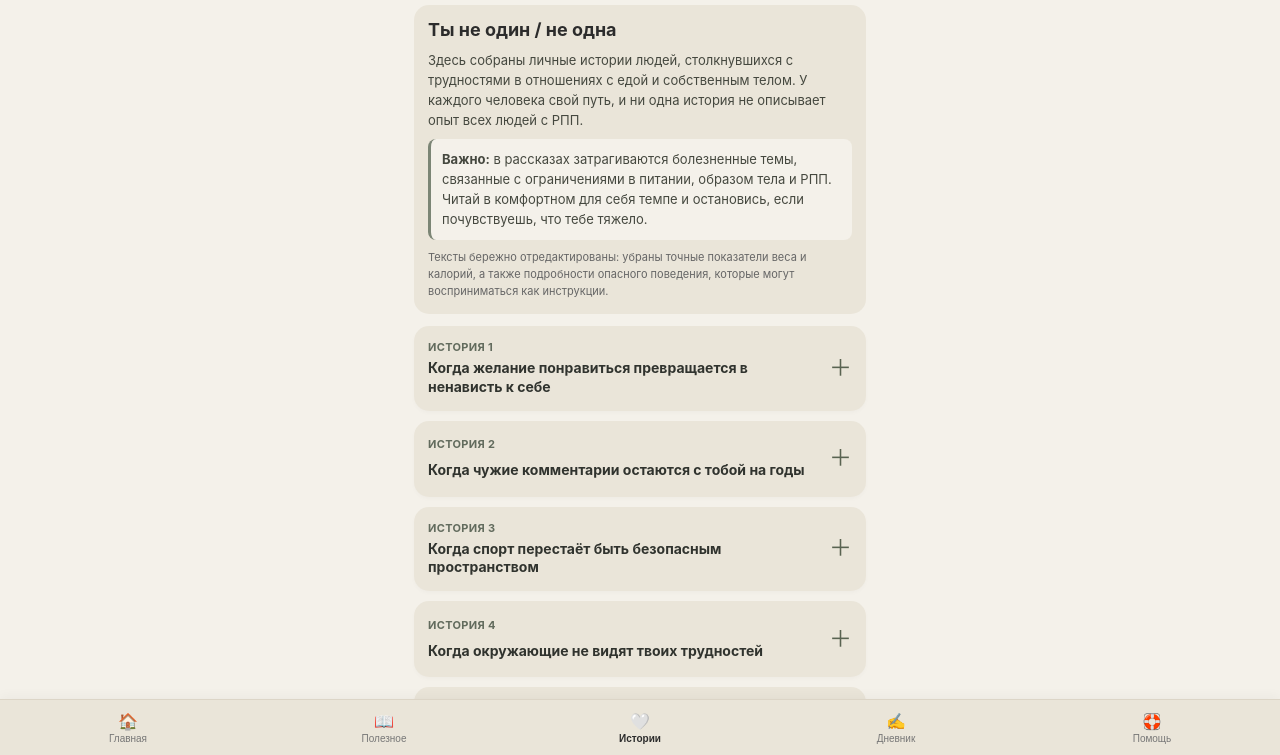
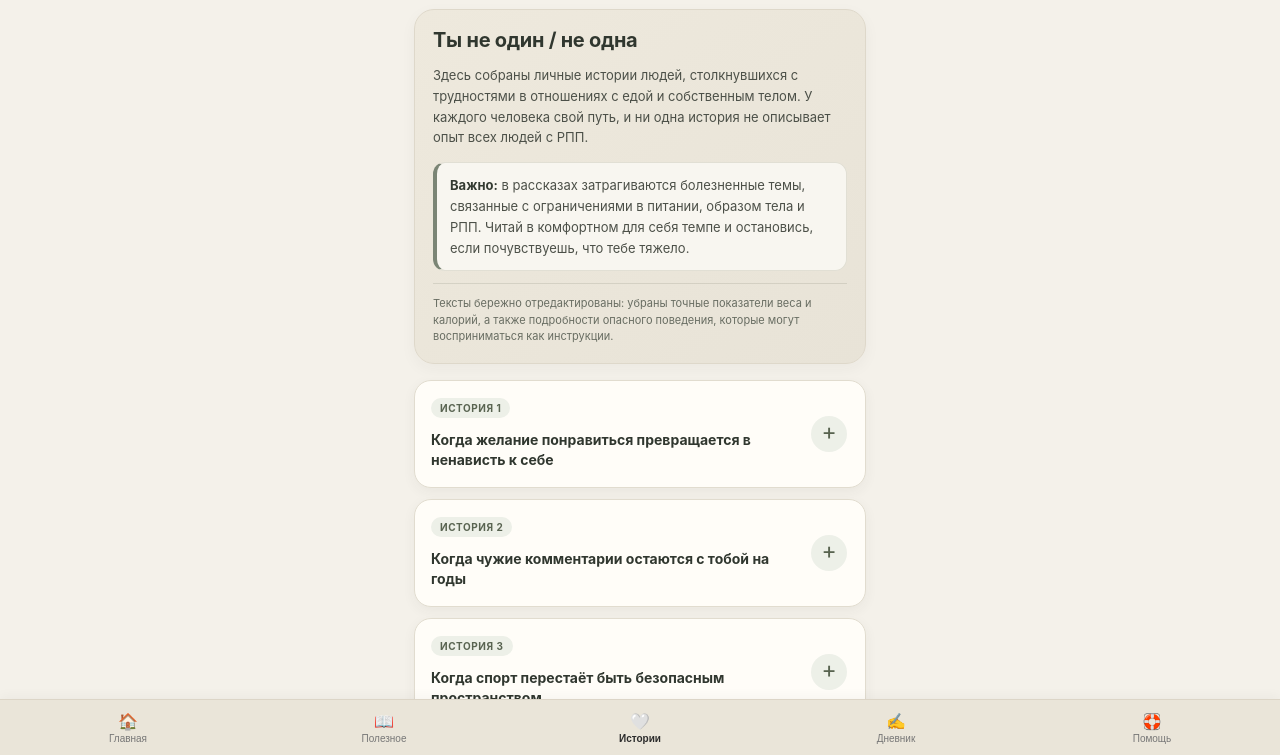
Before and after one commit to milenacom/-, a plain HTML site: page index.html in a window 1280 px wide. Both pictures are taken after a click on the button "Читать истории →". Shown: the part 45-800 px from the top of the page. Drawn offline with Linux system fonts and the light colour scheme.

Commit message:
подправил раздел истории

```diff
--- a/index.html
+++ b/index.html
@@ -5,7 +5,7 @@
   <meta name="viewport" content="width=device-width, initial-scale=1.0">
   <title>ТЕЛО — РПП среди молодёжи</title>
   <link rel="manifest" href="manifest.json">
-  <link rel="stylesheet" href="style.css">
+  <link rel="stylesheet" href="style.css?v=stories-design-2">
   <meta name="theme-color" content="#f4f1ea">
 </head>
 <body>
@@ -167,7 +167,7 @@
           <summary>
             <span class="story-number">История 1</span>
             <span class="story-title">Когда желание понравиться превращается в ненависть к себе</span>
-            <span class="story-toggle" aria-hidden="true">＋</span>
+            <span class="story-toggle" aria-hidden="true"></span>
           </summary>
           <div class="story-content">
             <p>Я была жизнерадостным и активным ребёнком. Каждое лето в деревне ела бабушкины жареные пирожки с вишней и вареники. Я долго пыталась понять, когда всё пошло не так. Мне никто не говорил, что я толстая, и мне повезло со школой и окружением. Но мне казалось, что я не нравлюсь мальчикам из-за своей внешности, а значит, если я изменюсь, всё станет по-другому.</p>
@@ -181,7 +181,7 @@
           <summary>
             <span class="story-number">История 2</span>
             <span class="story-title">Когда чужие комментарии остаются с тобой на годы</span>
-            <span class="story-toggle" aria-hidden="true">＋</span>
+            <span class="story-toggle" aria-hidden="true"></span>
           </summary>
           <div class="story-content">
             <p>С детства моё телосложение окружающие воспринимали как что-то нездоровое. Я помню, как взрослые обсуждали мою внешность прямо при мне, будто я не слышу их слов. В школе мой вес однажды публично назвали на весь коридор. Тогда я впервые начала воспринимать своё тело как проблему.</p>
@@ -196,7 +196,7 @@
           <summary>
             <span class="story-number">История 3</span>
             <span class="story-title">Когда спорт перестаёт быть безопасным пространством</span>
-            <span class="story-toggle" aria-hidden="true">＋</span>
+            <span class="story-toggle" aria-hidden="true"></span>
           </summary>
           <div class="story-content">
             <p>Родители отдали меня на художественную гимнастику в шесть лет. Уже в детстве тренеры комментировали моё тело, хотя я росла и развивалась. Тренировки занимали большую часть жизни, а замечания о внешности постепенно стали казаться чем-то привычным.</p>
@@ -211,7 +211,7 @@
           <summary>
             <span class="story-number">История 4</span>
             <span class="story-title">Когда окружающие не видят твоих трудностей</span>
-            <span class="story-toggle" aria-hidden="true">＋</span>
+            <span class="story-toggle" aria-hidden="true"></span>
           </summary>
           <div class="story-content">
             <p>Когда мне было всего несколько месяцев, по медицинским показаниям мне удалили часть кишечника. Врачи сразу предупредили родителей, что с питанием и набором веса могут возникать сложности. Так и получилось.</p>
@@ -225,7 +225,7 @@
           <summary>
             <span class="story-number">История 5</span>
             <span class="story-title">Когда контроль над едой становится способом справиться с тревогой</span>
-            <span class="story-toggle" aria-hidden="true">＋</span>
+            <span class="story-toggle" aria-hidden="true"></span>
           </summary>
           <div class="story-content">
             <p>Мне казалось, что я была полным ребёнком, хотя сейчас, глядя на старые фотографии, я думаю иначе. Я постоянно сравнивала себя со старшей сестрой и мечтала соответствовать образу «идеальной» девушки. Иногда комментарии близких о внешности ранили меня сильнее, чем они могли представить.</p>
--- a/style.css
+++ b/style.css
@@ -485,3 +485,221 @@ body {
     padding-bottom: 76px;
   }
 }
+
+
+/* Обновлённый дизайн раздела «Истории» */
+#tab-stories .stories-intro {
+  background: linear-gradient(145deg, #eee9dd 0%, #e8e3d7 100%);
+  border: 1px solid #ded8ca;
+  border-radius: 20px;
+  padding: 18px;
+  margin: 12px 0 16px;
+  box-shadow: 0 5px 16px rgba(54, 57, 46, 0.045);
+}
+
+#tab-stories .stories-intro h2 {
+  color: #30372f;
+  font-size: 20px;
+  line-height: 1.25;
+  margin: 0 0 12px;
+  letter-spacing: -0.25px;
+}
+
+#tab-stories .stories-intro p {
+  color: #4c5048;
+  font-size: 13px;
+  line-height: 1.6;
+  margin: 0 0 12px;
+}
+
+#tab-stories .stories-warning {
+  background: #f8f6f0;
+  border: 1px solid #e1dfd4;
+  border-left: 4px solid #7b8575;
+  border-radius: 12px;
+  padding: 12px 13px;
+  margin: 14px 0 12px !important;
+}
+
+#tab-stories .stories-warning strong {
+  color: #343b32;
+}
+
+#tab-stories .stories-edit-note {
+  color: #686d62 !important;
+  font-size: 11px !important;
+  line-height: 1.5 !important;
+  border-top: 1px solid rgba(94, 101, 84, 0.16);
+  padding-top: 11px;
+  margin-bottom: 0 !important;
+}
+
+#tab-stories .stories-list {
+  display: grid;
+  gap: 11px;
+  margin: 0 0 14px;
+}
+
+#tab-stories .story-accordion {
+  background: #fffdf8;
+  border: 1px solid #e1dccf;
+  border-radius: 17px;
+  overflow: hidden;
+  box-shadow: 0 4px 13px rgba(54, 57, 46, 0.055);
+  transition: border-color 180ms ease, box-shadow 180ms ease, background 180ms ease;
+}
+
+#tab-stories .story-accordion[open] {
+  background: #fffefa;
+  border-color: #aab39f;
+  box-shadow: 0 6px 18px rgba(54, 57, 46, 0.075);
+}
+
+#tab-stories .story-accordion summary {
+  display: grid;
+  grid-template-columns: minmax(0, 1fr) 38px;
+  grid-template-areas:
+    "number toggle"
+    "title toggle";
+  align-items: center;
+  gap: 7px 12px;
+  min-height: 76px;
+  padding: 15px 16px;
+  cursor: pointer;
+  list-style: none;
+  text-align: left;
+  -webkit-tap-highlight-color: transparent;
+}
+
+#tab-stories .story-accordion summary::-webkit-details-marker {
+  display: none;
+}
+
+#tab-stories .story-accordion summary::marker {
+  content: "";
+}
+
+#tab-stories .story-number {
+  grid-area: number;
+  display: inline-flex;
+  align-items: center;
+  width: fit-content;
+  padding: 4px 9px;
+  border-radius: 999px;
+  background: #edf0e8;
+  color: #596451;
+  font-size: 10px;
+  line-height: 1.2;
+  font-weight: 750;
+  letter-spacing: 0.055em;
+  text-transform: uppercase;
+}
+
+#tab-stories .story-title {
+  grid-area: title;
+  display: block;
+  color: #30372f;
+  font-size: 14px;
+  line-height: 1.4;
+  font-weight: 650;
+  overflow-wrap: anywhere;
+}
+
+#tab-stories .story-toggle {
+  grid-area: toggle;
+  display: inline-flex;
+  align-items: center;
+  justify-content: center;
+  width: 36px;
+  height: 36px;
+  border-radius: 50%;
+  background: #edf0e8;
+  color: #58634f;
+  font-size: 0;
+  line-height: 1;
+  transition: background 180ms ease, transform 180ms ease;
+}
+
+#tab-stories .story-toggle::before {
+  content: "+";
+  font-size: 23px;
+  font-weight: 400;
+  transform: translateY(-1px);
+}
+
+#tab-stories .story-accordion[open] .story-toggle {
+  background: #dfe6d8;
+}
+
+#tab-stories .story-accordion[open] .story-toggle::before {
+  content: "−";
+  font-size: 22px;
+}
+
+#tab-stories .story-accordion summary:focus-visible {
+  outline: 3px solid #7b8575;
+  outline-offset: -4px;
+  border-radius: 16px;
+}
+
+#tab-stories .story-content {
+  padding: 2px 16px 17px;
+  border-top: 1px solid #e9e5da;
+  margin: 0 16px;
+}
+
+#tab-stories .story-content p {
+  color: #4b5048;
+  font-size: 13px;
+  line-height: 1.68;
+  margin: 13px 0 0;
+}
+
+#tab-stories .stories-footer-note {
+  background: #eae5d9;
+  border: 1px solid #ded8ca;
+  border-radius: 16px;
+  padding: 15px 16px;
+  color: #4c5048;
+  font-size: 12px;
+  line-height: 1.6;
+  margin: 0 0 18px;
+}
+
+@media (hover: hover) {
+  #tab-stories .story-accordion summary:hover {
+    background: rgba(237, 240, 232, 0.55);
+  }
+}
+
+@media (max-width: 360px) {
+  #tab-stories .stories-intro {
+    padding: 15px;
+  }
+
+  #tab-stories .story-accordion summary {
+    padding: 13px;
+    grid-template-columns: minmax(0, 1fr) 34px;
+  }
+
+  #tab-stories .story-toggle {
+    width: 32px;
+    height: 32px;
+  }
+
+  #tab-stories .story-title {
+    font-size: 13px;
+  }
+
+  #tab-stories .story-content {
+    margin: 0 13px;
+    padding: 2px 0 15px;
+  }
+}
+
+@media (prefers-reduced-motion: reduce) {
+  #tab-stories .story-accordion,
+  #tab-stories .story-toggle {
+    transition: none;
+  }
+}
```
Also changed, not shown: sw.js (+4 -3 lines).
